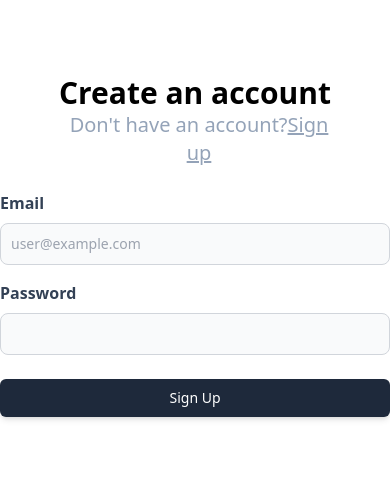
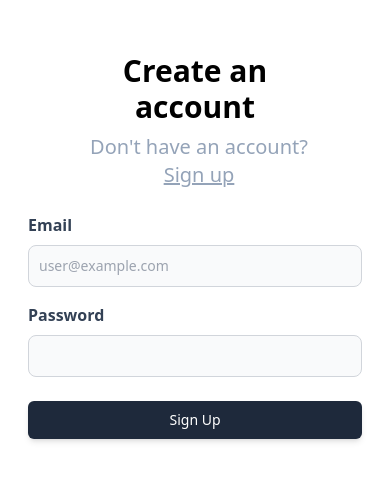
Before and after one commit to Elektrikk/medium-clone, a React (Vite) app in the folder frontend/: page /signin in a window 390 px wide. Shown: the part 176-656 px from the top of the page. Built offline with nearby package versions, Linux system fonts and the light colour scheme.

Commit message:
Fixed mobile views

```diff
--- a/frontend/src/components/Auth.tsx
+++ b/frontend/src/components/Auth.tsx
@@ -28,7 +28,7 @@ export const Auth = ({ type }: { type: "singup" | "signin" }) => {
         }
     }
 
-    return <div className="h-screen flex justify-center flex-col">
+    return <div className="h-screen flex justify-center flex-col p-7">
         <div className="flex justify-center">
             <div className="">
 
--- a/frontend/src/components/AuthHeader.tsx
+++ b/frontend/src/components/AuthHeader.tsx
@@ -4,7 +4,7 @@ import { Link } from "react-router-dom"
 export const AuthHeader = ({ type }: { type: "singup" | "signin" }) => {
     return (
         <div className="px-12">
-            <div className="text-3xl text-center font-bold">
+            <div className="text-3xl text-center font-bold pb-2">
                 Create an account
             </div>
             <div className="text-xl text-center text-slate-400 pl-2 pb-2">
--- a/frontend/src/components/Blogview.tsx
+++ b/frontend/src/components/Blogview.tsx
@@ -5,18 +5,18 @@ import { Avatar } from "./BlogCard"
 export const Blogview = ({ blog }: { blog: Blog }) => {
     return <div>
         <Appbar />
-        <div className="flex justify-center">
+        <div className="flex justify-center p-4">
             <div className="grid grid-cols-12 px-2 pt-10 max-w-screen-lg w-full ">
 
-                <div className="col-span-8 ">
+                <div className="col-span-12 md:col-span-8 ">
 
-                    <div className="text-5xl font-bold ">
+                    <div className="text-3xl md:text-5xl font-bold ">
                         {blog.title}
                     </div>
                     <div className="text-slate-400 py-3 font-normal">
                         Post on 2nd December, 2023
                     </div>
-                    <div className="pt-2">
+                    <div className="py-4">
                         {blog.content}
                     </div>
 
@@ -25,7 +25,7 @@ export const Blogview = ({ blog }: { blog: Blog }) => {
 
                 </div>
 
-                <div className="col-span-3">
+                <div className="col-span-12 md:col-span-3">
                     <div className="text-lg text-slate-500">
                         Author
                     </div>
```
